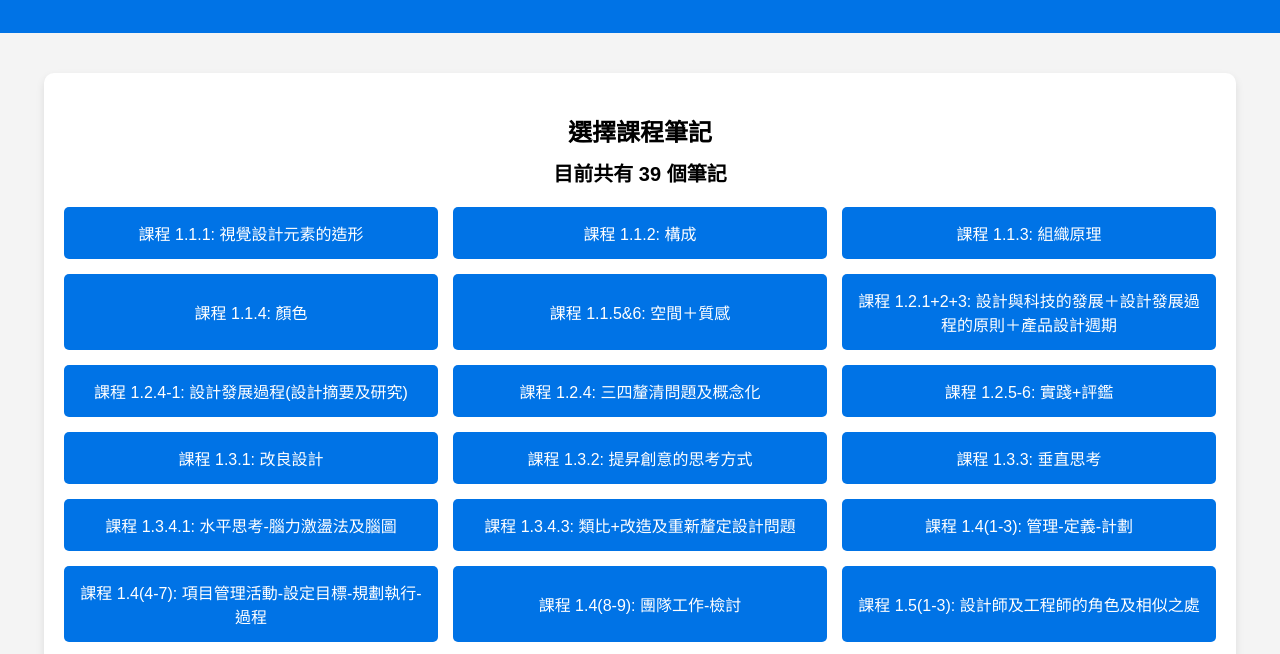
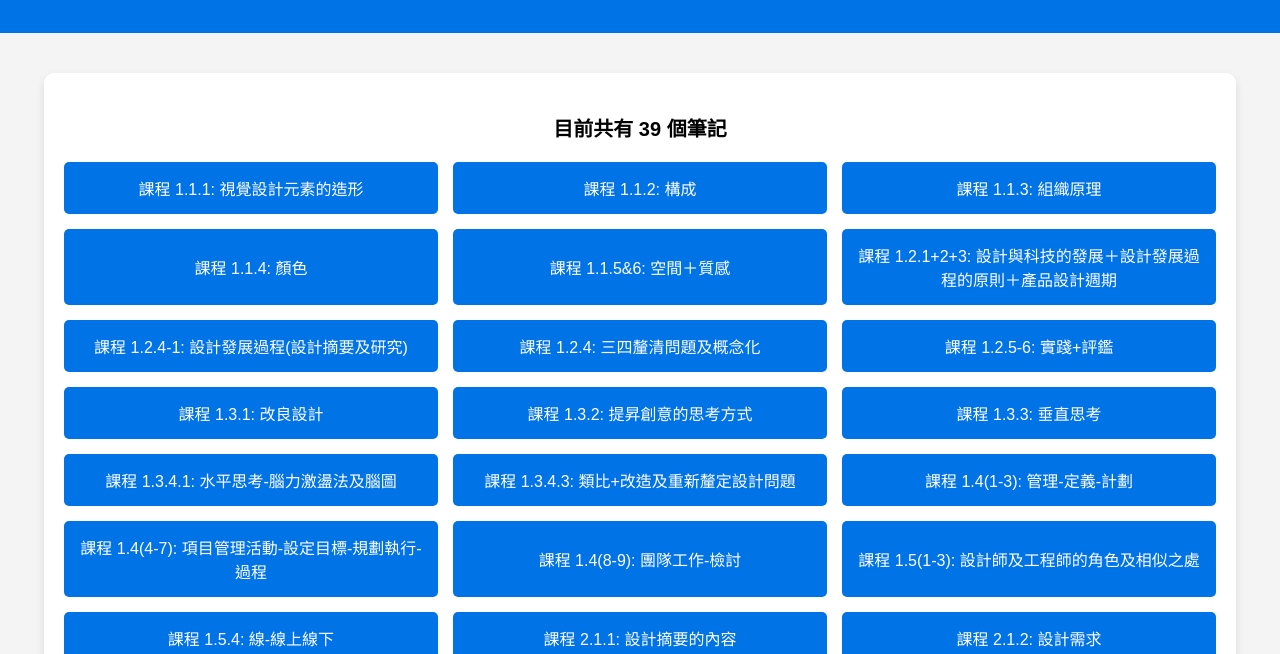
Before and after one commit to cowhideboat-com/dat.cowhideboat.com, a plain HTML site: page index.html in a window 1280 px wide. Shown: the part 136-790 px from the top of the page. Drawn offline with Linux system fonts and the light colour scheme.

Commit message:
index.html

```diff
--- a/index.html
+++ b/index.html
@@ -14,9 +14,7 @@
 
   <main class="container">
     <section class="notes">
-      <h2>選擇課程筆記</h2>
-      <!-- 用 div 來顯示筆記數量 -->
-      <div id="noteCount">目前共有 0 個筆記</div>
+      <p id="noteCount"></p>
       <div class="grid">
         <button onclick="location.href='https://dat.cowhideboat.top/20240910dat001.png';">
           課程 1.1.1: 視覺設計元素的造形
@@ -146,3 +144,10 @@
   <script src="script.js"></script>
 </body>
 </html>
+
+<script>
+    document.addEventListener("DOMContentLoaded", function() {
+        let noteCount = document.querySelectorAll(".grid button").length;
+        document.getElementById("noteCount").textContent = `目前共有 ${noteCount} 個筆記`;
+    });
+</script>
```
